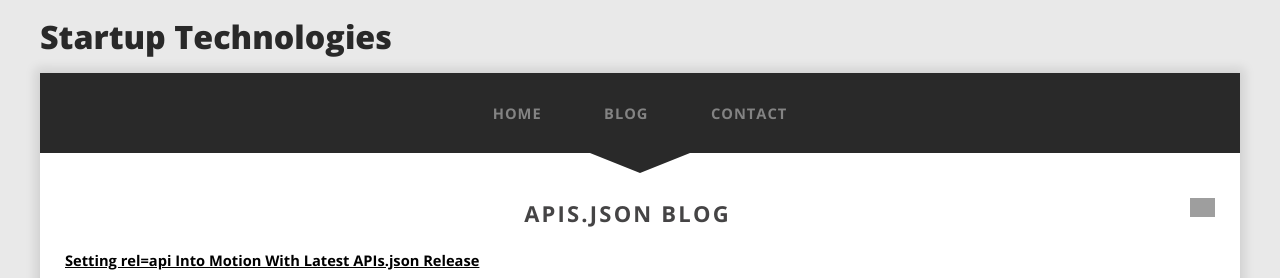
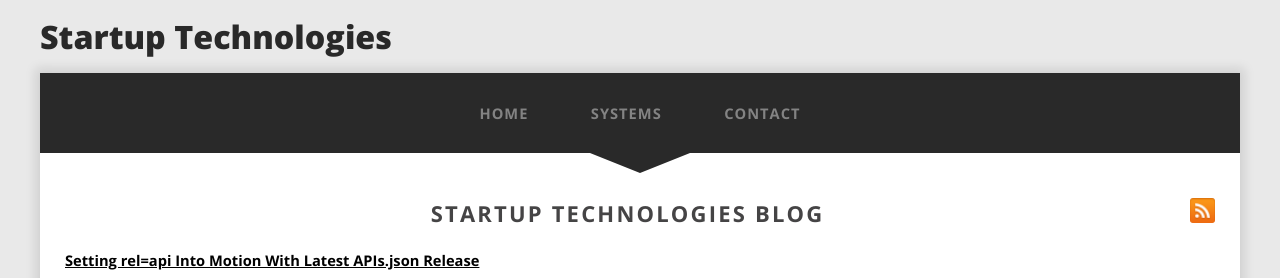
Before and after one commit to wparad/Startup-Tech, a plain HTML site: page systems.html in a window 1280 px wide. Shown: the top 278 px of the page. Drawn offline with nearby package versions, Linux system fonts and the light colour scheme; grey boxes are pictures that could not be loaded; a web font is replaced by a local one.

Commit message:
Create systems page.

```diff
--- a/blog.html
+++ b/systems.html
@@ -4,7 +4,7 @@
 <head>
 
     <meta http-equiv="Content-Type" content="text/html; charset=utf-8" />
-    <title>Startup Technologies Blog</title>
+    <title>Startup Technologies Systems</title>
 
     <link href="http://fonts.googleapis.com/css?family=Open+Sans:400,300,600,700,800|Open+Sans+Condensed:300,700" rel="stylesheet" />
     <link href="./css/default.css" rel="stylesheet" type="text/css" media="all" />
@@ -36,7 +36,7 @@
     <div id="menu" class="container">
         <ul id="primaryNavItems">
             <li><a href="./index.html" title="Home">Home</a></li>
-            <li><a href="./blog.html" title="Blog">Blog</a></li>
+            <li><a href="./systems.html" title="Systems">Systems</a></li>
             <li><a href="./contact.html" title="Contact">Contact</a></li>
         </ul>
     </div>
@@ -48,8 +48,8 @@
     </div>
     <div id="pageBody" style="text-align: left; margin: 25px;">
 
-        <a href="http://apisjson.org/blog.xml" target="_blank"><img src="http://kinlane-productions.s3.amazonaws.com/icon-set-roundedcorners/rss.png" align="right" width="25" /></a>
-        <h2 class="title">APIs.json Blog</h2>
+        <a href="./systems.html" target="_blank"><img src="images/rss.png" align="right" width="25" /></a>
+        <h2 class="title">Startup Technologies Blog</h2>
 
         <!-- This loops through the paginated posts -->
 
```
Also changed, not shown: contact.html (+1 -1 lines), index.html (+1 -1 lines), images/rss.png (added).
